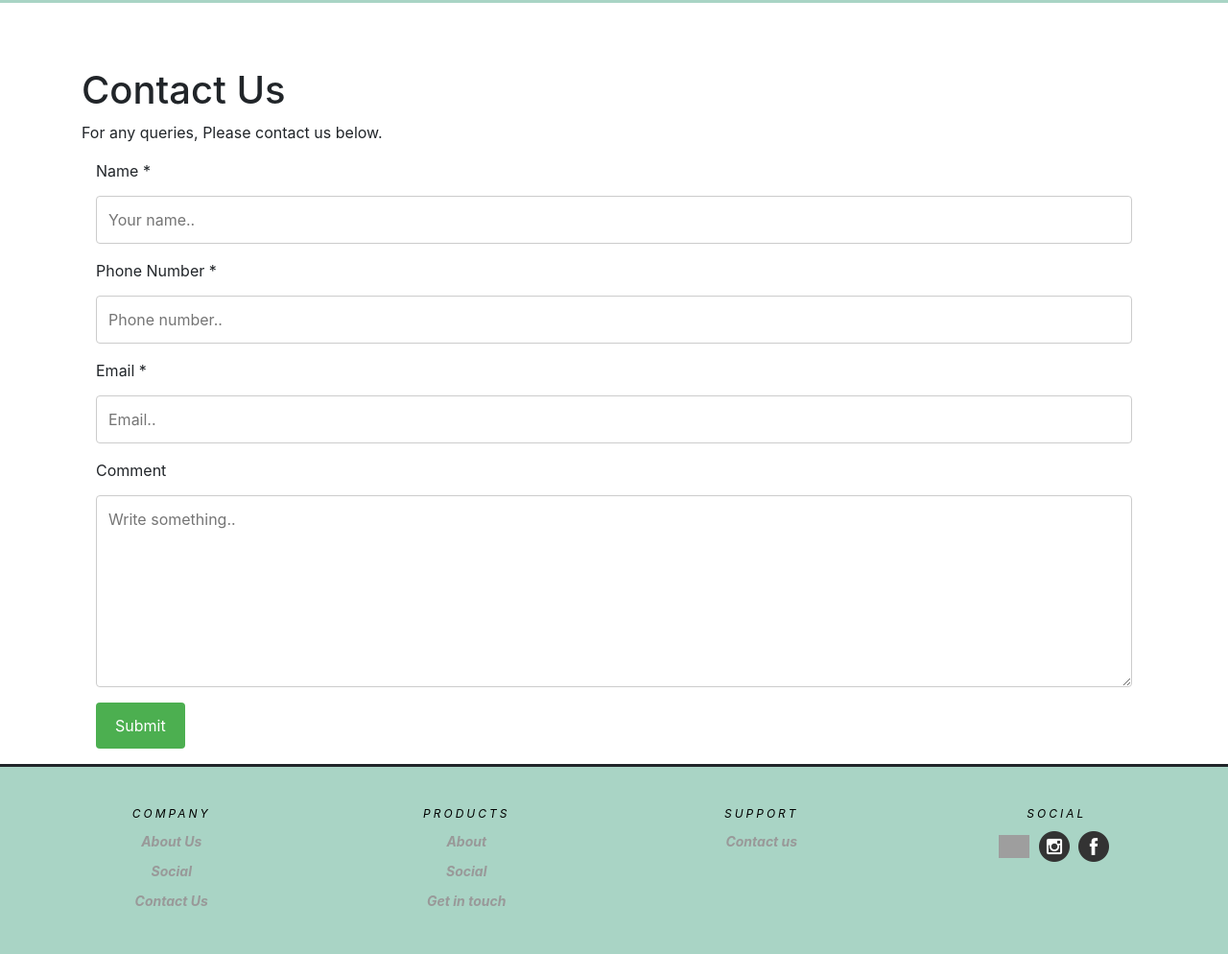
After one commit to 1004ProjectWebsite/ICT-1004-Project, a PHP site: page /contactus.php in a window 1280 px wide. The commit adds this page. Shown: the whole page at 96% size. Run offline with PHP 8.4, Linux system fonts and the light colour scheme; grey boxes are pictures that could not be loaded.

Commit message:
added contact us page

```diff
--- /dev/null
+++ b/1004_Project/contactus.php
@@ -0,0 +1,42 @@
+<html>
+    <head>
+        <title>Phone Case Shop</title>
+        <?php
+        include "head.inc.php";
+        ?>
+    </head>
+    <body>
+        <?php
+        include "nav.inc.php";
+        ?>
+        <main class="container">
+        <h1>Contact Us</h1>
+        <p>
+            For any queries, Please contact us below.
+        </p>
+
+        <div class="container">
+            <form action="action_page.php">
+
+              <label for="fname">Name *</label>
+              <input type="text" id="fname" Required name="firstname" placeholder="Your name..">
+
+              <label for="lname">Phone Number *</label>
+              <input type="text" id="phoneno" Required name="phoneno" placeholder="Phone number..">
+
+               <label for="lname">Email *</label>
+              <input type="text" id="email" Required name="email" placeholder="Email..">
+
+              <label for="subject">Comment</label>
+              <textarea id="comment" name="comment" placeholder="Write something.." style="height:200px"></textarea>
+
+              <input type="submit" value="Submit">
+
+            </form>
+          </div>
+        </main>
+    </body>
+    <?php
+        include "footer.inc.php";
+    ?>
+</html>
--- a/1004_Project/css/main.css
+++ b/1004_Project/css/main.css
@@ -34,6 +34,36 @@ footer
     text-align: center;
     font-style: italic;
     padding: 20px 0;
+}
+/*contact us page*/
+/* Style inputs with type="text", select elements and textareas */
+input[type=text], select, textarea
+{
+  width: 100%; /* Full width */
+  padding: 12px; /* Some padding */
+  border: 1px solid #ccc; /* Gray border */
+  border-radius: 4px; /* Rounded borders */
+  box-sizing: border-box; /* Make sure that padding and width stays in place */
+  margin-top: 6px; /* Add a top margin */
+  margin-bottom: 16px; /* Bottom margin */
+  resize: vertical /* Allow the user to vertically resize the textarea (not horizontally) */
+}
+
+/* Style the submit button with a specific background color etc */
+input[type=submit]
+{
+  background-color: #4CAF50;
+  color: white;
+  padding: 12px 20px;
+  border: none;
+  border-radius: 4px;
+  cursor: pointer;
+}
+
+/* When moving the mouse over the submit button, add a darker green color */
+input[type=submit]:hover
+{
+  background-color: #45a049;
 }
 
 /*This is the effect for home page titlebg*/
--- a/1004_Project/footer.inc.php
+++ b/1004_Project/footer.inc.php
@@ -5,9 +5,9 @@
             <div class="col">
                 <h1>Company</h1>
                 <ul>
-                    <li>About</li>
+                    <li>About Us</li>
                     <li>Social</li>
-                    <li>Get in touch</li>
+                    <li>Contact Us</li>
                 </ul>
             </div>
             <div class="col">
--- a/1004_Project/nav.inc.php
+++ b/1004_Project/nav.inc.php
@@ -15,9 +15,15 @@
                     <i class="material-icons" style="font-size:1em">store</i>
                 </a>
             </li>
-            <li class="nav-item">
-                <a class="nav-link" href="aboutus.php">About Us</a>
-            </li>
+
+            <div class="dropdown">
+                <a class="nav-item dropdown-toggle" role="button" data-toggle="dropdown" aria-haspopup="true" aria-expanded="false">About
+                <span class="caret"></span></a>
+                <ul class="dropdown-menu" aria-labelledby="navbarDropdown">
+                    <li><a class="dropdown-item" href="aboutus.php">About Us</a></li>
+                    <li><a class="dropdown-item" href="contactus.php">Contact</a></li>
+                </ul>
+            </div>
         </ul>
 
         <ul class="navbar-nav ml-auto">
```
